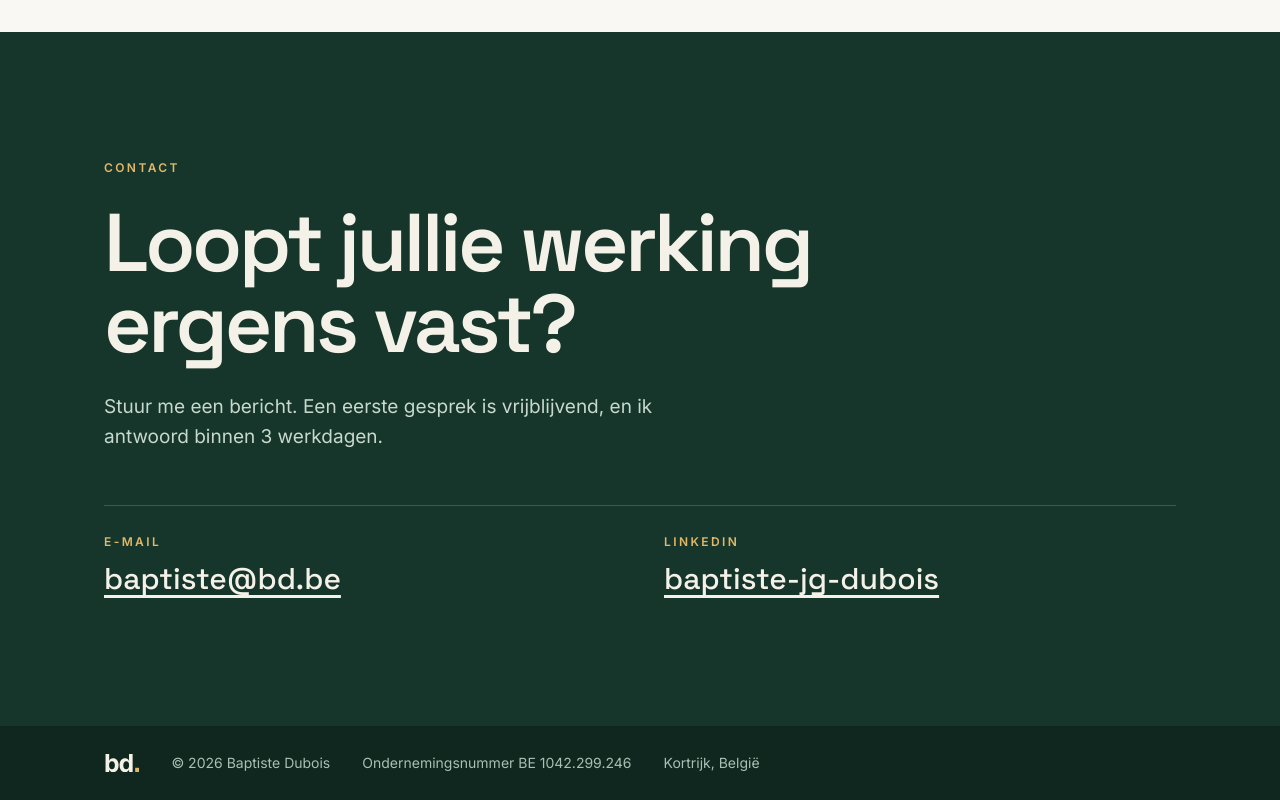
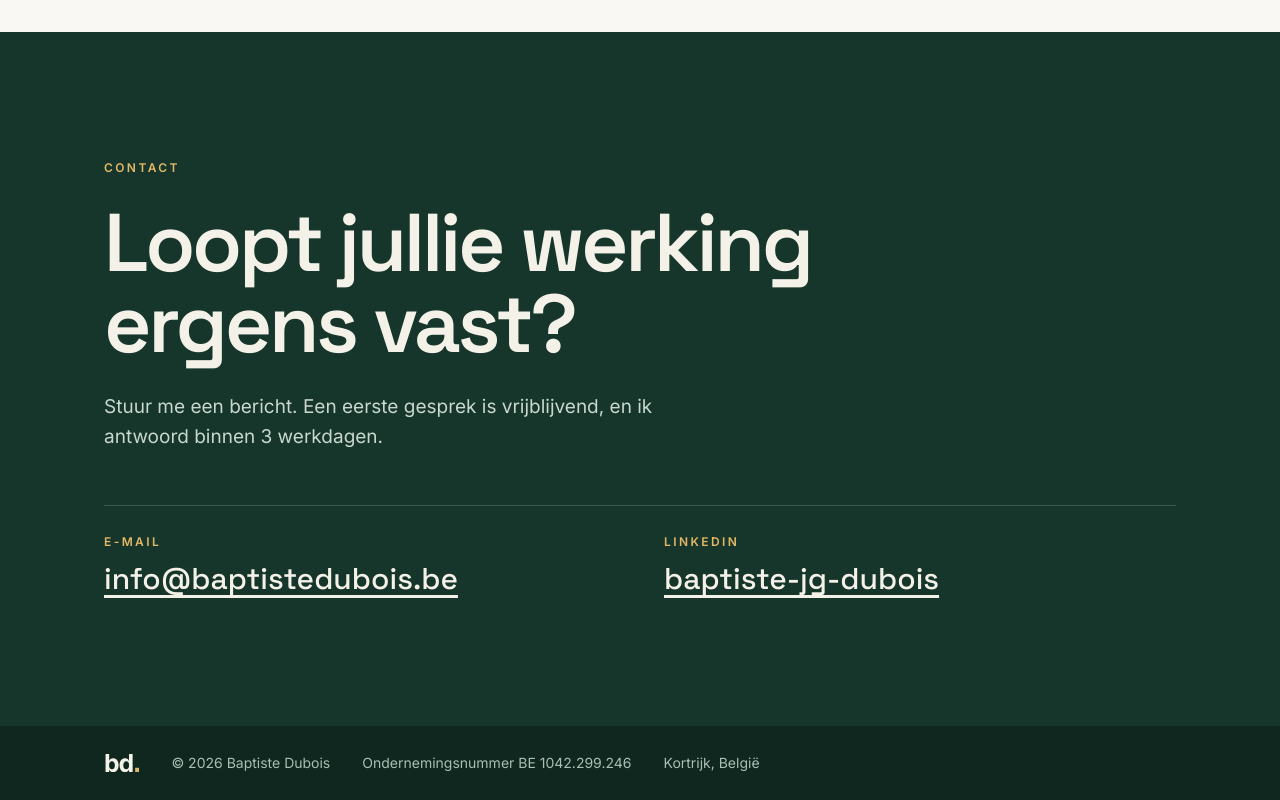
Before and after one commit to BapDub/BapDub.github.io, a plain HTML site: page index.html in a window 1280 px wide. Shown: the part 4539-5339 px from the top of the page. Drawn offline with Linux system fonts and the light colour scheme.

Commit message:
E-mailadres naar info@baptistedubois.be
Co-Authored-By: Claude Opus 5.5 <noreply@anthropic.com>
Claude-Session: https://claude.ai/code/session_014NBjVU54pvEmG2DUR3Hm17

```diff
--- a/index.html
+++ b/index.html
@@ -174,7 +174,7 @@ a{color:#16362B}a:hover{color:#85601D}
 <h2 style="margin: 0; font-family: 'Space Grotesk', Inter, system-ui, sans-serif; font-size: clamp(40px, 6.4vw, 88px); line-height: 0.98; font-weight: 600; letter-spacing: -0.04em; max-width: 11em; text-wrap: balance">Loopt jullie werking ergens vast?</h2>
 <p style="margin: 0; font-size: 19px; line-height: 1.6; color: #C9D8CE; max-width: 30em">Stuur me een bericht. Een eerste gesprek is vrijblijvend, en ik antwoord binnen 3 werkdagen.</p>
 <div style="display: grid; grid-template-columns: repeat(auto-fit, minmax(min(280px, 100%), 1fr)); gap: 28px 48px; margin-top: 24px; padding-top: 28px; border-top: 1px solid rgba(201,216,206,0.22)">
-<div style="display: flex; flex-direction: column; gap: 10px"><span style="font-size: 12px; font-weight: 600; letter-spacing: 0.2em; text-transform: uppercase; color: #E2B866">E-mail</span><a href="mailto:baptiste@bd.be" style="font-family: 'Space Grotesk', Inter, system-ui, sans-serif; font-size: clamp(22px, 2.4vw, 30px); font-weight: 500; color: #F4F1E8; text-underline-offset: 6px; overflow-wrap: anywhere">baptiste@bd.be</a></div>
+<div style="display: flex; flex-direction: column; gap: 10px"><span style="font-size: 12px; font-weight: 600; letter-spacing: 0.2em; text-transform: uppercase; color: #E2B866">E-mail</span><a href="mailto:info@baptistedubois.be" style="font-family: 'Space Grotesk', Inter, system-ui, sans-serif; font-size: clamp(22px, 2.4vw, 30px); font-weight: 500; color: #F4F1E8; text-underline-offset: 6px; overflow-wrap: anywhere">info@baptistedubois.be</a></div>
 <div style="display: flex; flex-direction: column; gap: 10px"><span style="font-size: 12px; font-weight: 600; letter-spacing: 0.2em; text-transform: uppercase; color: #E2B866">LinkedIn</span><a href="https://www.linkedin.com/in/baptiste-jg-dubois/" style="font-family: 'Space Grotesk', Inter, system-ui, sans-serif; font-size: clamp(22px, 2.4vw, 30px); font-weight: 500; color: #F4F1E8; text-underline-offset: 6px; overflow-wrap: anywhere">baptiste-jg-dubois</a></div>
 </div>
 </div>
```
